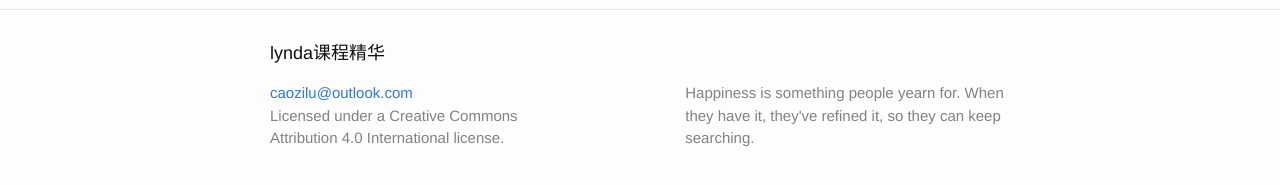
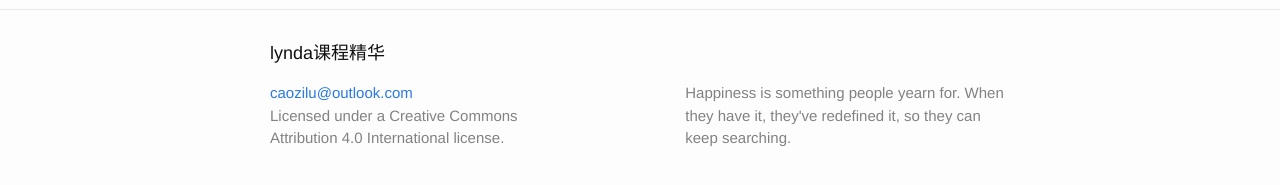
Before and after one commit to caozilu/caozilu.github.io, a Jekyll site: the page built from index.html, in a window 1280 px wide. Shown: the part 332-517 px from the top of the page. Built offline with Jekyll 4.4.1, drawn with Linux system fonts in a browser that asks for light colours; comment, search, counter and statistics services are not loaded.

Commit message:
correct spelling

```diff
--- a/_config.yml
+++ b/_config.yml
@@ -8,7 +8,7 @@
 # Site settings
 title: lynda课程精华
 email: caozilu@outlook.com
-description: "Happiness is something people yearn for. When they have it, they've refined it, so they can keep searching."
+description: "Happiness is something people yearn for. When they have it, they've redefined it, so they can keep searching."
 license: "Licensed under a Creative Commons Attribution 4.0 International license."
 baseurl: "" # the subpath of your site, e.g. /blog
 url: "" # the base hostname & protocol for your site
```
